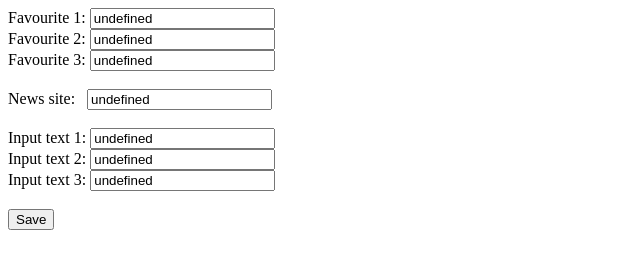
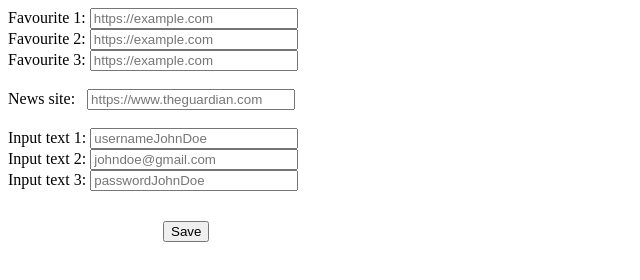
Before and after one commit to rwthib/MyClone, a browser extension: page extension/settings.html in a window 1280 px wide. Shown: the whole page, without its empty margins (0-640 px from the left). Drawn offline with Linux system fonts and the light colour scheme.

Commit message:
Extension options fix, link highlighting styling edit, uploaded extension v0.0.1

```diff
--- a/extension/background.js
+++ b/extension/background.js
@@ -92,6 +92,8 @@ function startSocket(channel) {
             loadPage('https://twitter.com');
             break;
         case 'show news':
+        case 'open news':
+        case 'load news':
             showNews();
             break;
         case 'scroll up':
@@ -326,7 +328,7 @@ function startGoogleVoiceSearch(n) {
     setTimeout(()=>{
       chrome.tabs.executeScript(tab.id, {
         // code: 'console.log(\'voiceSearch script injected\');myFunc();function myFunc() {console.log(\'polling\');if (document.querySelector(\'[aria-label="Search by voice"]\')) {setTimeout(()=>{document.querySelector(\'[aria-label="Search by voice"]\').click();},1000);console.log(\'found:\');console.log(document.querySelector(\'[aria-label="Search by voice"]\'));} else {;setTimeout(myFunc, 100);}}'
-        code: 'console.log(\'voiceSearch script injected\');myFunc(10);function myFunc(x) {if(x < 0){return;}console.log(\'polling \' + (x));if (document.querySelector(\'[aria-label="Search by voice"]\')) {setTimeout(()=>{document.querySelector(\'[aria-label="Search by voice"]\').click();},1000);console.log(\'found:\');console.log(document.querySelector(\'[aria-label="Search by voice"]\'));} else if (document.querySelector(\'[aria-label="Gesproken zoekopdracht"]\')) {setTimeout(()=>{document.querySelector(\'[aria-label="Gesproken zoekopdracht"]\').click();},1000);console.log(\'found:\');console.log(document.querySelector(\'[aria-label="Gesproken zoekopdracht"]\'));} else {;setTimeout(myFunc(x-1), 200);}}'
+        code: 'console.log(\'voiceSearch script injected\');myFunc(10);function myFunc(x) {if(x < 0){return;}console.log(\'polling \' + (x));if (document.querySelector(\'[aria-label="Search by voice"]\')) {setTimeout(()=>{document.querySelector(\'[aria-label="Search by voice"]\').click();},600);console.log(\'found:\');console.log(document.querySelector(\'[aria-label="Search by voice"]\'));} else if (document.querySelector(\'[aria-label="Gesproken zoekopdracht"]\')) {setTimeout(()=>{document.querySelector(\'[aria-label="Gesproken zoekopdracht"]\').click();},600);console.log(\'found:\');console.log(document.querySelector(\'[aria-label="Gesproken zoekopdracht"]\'));} else {;setTimeout(myFunc(x-1), 200);}}'
       })
     }, 2000);
   });
--- a/extension/highlightLinks.js
+++ b/extension/highlightLinks.js
@@ -38,7 +38,7 @@ if(currentUrl.includes('google')) {
 	  // links[i].style.backgroundColor = "yellow";
 	}
 } else {
-	var css = "a {overflow:visible !important; z-index: 0;position: relative;}a:before {z-index: 1;display: inline-block;position: absolute;left: -2rem;bottom: 1.2rem;margin: 0 0.5rem 0 0;width: 1.5rem;height: 1.5rem;font-size: 0.9rem;line-height: 1.5rem;text-align: center;background-color: rgba(255, 255, 0, 0.5);border: solid 2px rgba(0, 0, 0, 0.5);content: attr(data-index);}";
+	var css = "a {overflow:visible !important; z-index: 0;position: relative;}a:before {z-index: 1;display: inline-block;position: absolute;left: 0rem;bottom: 0rem;margin: 0 0.5rem 0 0;width: 1.5rem;height: 1.5rem;font-size: 0.9rem;line-height: 1.5rem;text-align: center;background-color: rgba(255, 255, 0, 0.5);border: solid 2px rgba(0, 0, 0, 0.5);content: attr(data-index);}";
 	var i = 1;
 	var links = document.getElementsByTagName('a');
 	for(var i = 0; i< links.length; i++){
--- a/extension/settings.css
+++ b/extension/settings.css
@@ -8,4 +8,5 @@
 
 	input: {
 		padding:20px;
+		width: 200px;
 	}
--- a/extension/settings.html
+++ b/extension/settings.html
@@ -12,13 +12,13 @@
 <body>
 <div id = 'main'>
   Favourite 1:
-  <input id="site1" type="text" name="site1" placeholder='https://example.com'><br>
+  <input id="site1" type="text" name="site1" style="width:200px" placeholder='https://example.com'><br>
 
   Favourite 2:
-  <input id="site2" type="text" name="site2" placeholder='https://example.com'><br>
+  <input id="site2" type="text" name="site2" style="width:200px" placeholder='https://example.com'><br>
 
   Favourite 3:
-  <input id="site3" type="text" name="site3" placeholder='https://example.com'><br>
+  <input id="site3" type="text" name="site3" style="width:200px" placeholder='https://example.com'><br>
   <br>
 
 <!--   Favourite 4:
@@ -26,21 +26,26 @@
   Favourite 5:
   <input type="text" name="five"><br> -->
   News site:&nbsp;&nbsp;
-  <input id="news" type="text" name="news" placeholder='https://www.theguardian.com/international'><br>
+  <input id="news" type="text" name="news" style="width:200px" placeholder='https://www.theguardian.com'><br>
   <br>
 
   Input text 1:
-  <input id="input1" type="text" name="input1" placeholder='usernameJohnDoe'><br>
+  <input id="input1" type="text" name="input1" style="width:200px" placeholder='usernameJohnDoe'><br>
 
   Input text 2:
-  <input id="input2" type="text" name="input2" placeholder='johndoe@gmail.com'><br>
+  <input id="input2" type="text" name="input2" style="width:200px" placeholder='johndoe@gmail.com'><br>
 
   Input text 3:
-  <input id="input3" type="text" name="input3" placeholder='passwordJohnDoe'><br>
+  <input id="input3" type="text" name="input3" style="width:200px" placeholder='passwordJohnDoe'><br>
 
   <br>
   <div id="status"></div>
-  <button id="save">Save</button>
+  <button id="save" style="
+    margin-top: 12px;
+    margin-left: 155px;
+    margin-right: 155px;
+    /* width: 200px; */
+">Save</button>
 
   <script src="settings.js"></script>
 </div>
--- a/extension/settings.js
+++ b/extension/settings.js
@@ -52,13 +52,13 @@ function restore_options() {
     'input2',
     'input3'
   ], function(items) {
-      document.getElementById('site1').value = items.site1;
-      document.getElementById('site2').value = items.site2;
-      document.getElementById('site3').value = items.site3;
-      document.getElementById('news').value = items.news;
-      document.getElementById('input1').value = items.input1;
-      document.getElementById('input2').value = items.input2;
-      document.getElementById('input3').value = items.input3;
+      document.getElementById('site1').value = items.site1 ? items.site1 : "";
+      document.getElementById('site2').value = items.site2 ? items.site2 : "";
+      document.getElementById('site3').value = items.site3 ? items.site3 : "";
+      document.getElementById('news').value = items.news ? items.news : "";
+      document.getElementById('input1').value = items.input1 ? items.input1 : "";
+      document.getElementById('input2').value = items.input2 ? items.input2 : "";
+      document.getElementById('input3').value = items.input3 ? items.input3 : "";
   });
 }
 document.addEventListener('DOMContentLoaded', restore_options);
--- a/skill/index.js
+++ b/skill/index.js
@@ -245,7 +245,6 @@ const handlers = {
         this.emit(':ask', this.attributes.speechOutput, this.attributes.repromptSpeech);
     },
     'AMAZON.StopIntent': function () {
-        this.emit(':tell', this.t('STOP_MESSAGE'));
         this.emit('SessionEndedRequest');
     },
     'AMAZON.CancelIntent': function () {
--- a/skill/recipes.js
+++ b/skill/recipes.js
@@ -18,7 +18,9 @@ module.exports = {
         'load twitter': 'loading twitter',
         'open hacker news': 'loading hacker news',
         'load hacker news': 'loading hacker news',
-        'show news': 'showing recent articles on the guardian',
+        'show news': 'loading news',
+        'open news': 'loading news',
+        'load news': 'loading news',
         'scroll down': 'scrolling down',
         'scroll up': 'scrolling up',
         'press enter': 'enter pressed',
```
Also changed, not shown: README.md, extension/manifest.json.
